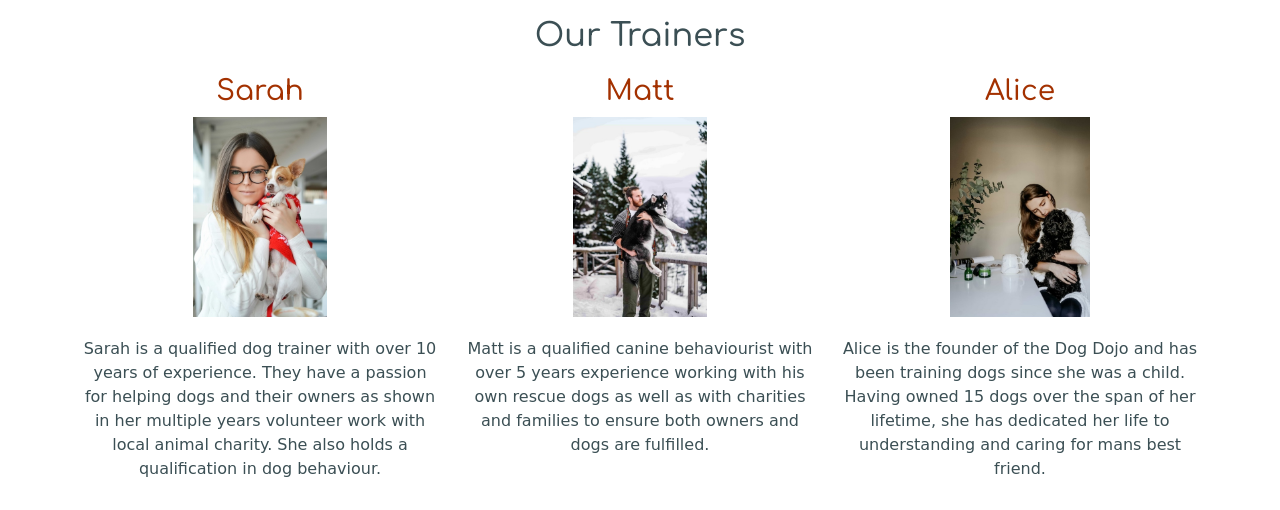
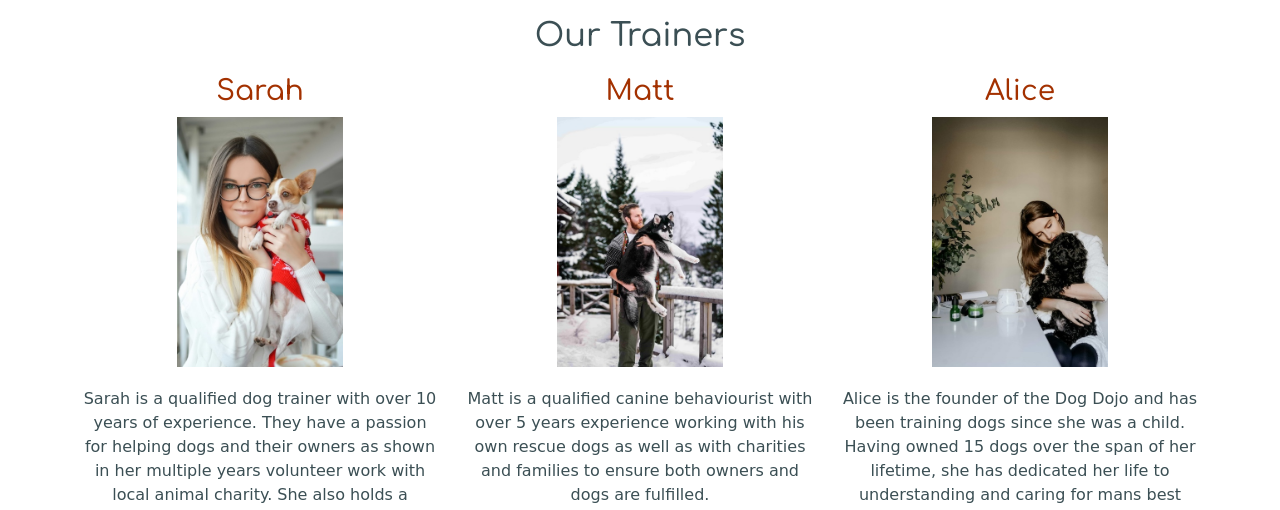
Before and after one commit to AP071216/mp1, a plain HTML site: page index.html in a window 1280 px wide. Shown: the part 791-1301 px from the top of the page. Drawn offline with nearby package versions, Linux system fonts and the light colour scheme; a web font is replaced by a local one.

Commit message:
Add media queries for trainer images

```diff
--- a/assets/css/style.css
+++ b/assets/css/style.css
@@ -91,13 +91,6 @@ body {
 
 .nav-item a:hover {
   color: var(--secondary-color);
-}
-
-/* Our trainers */
-#trainer {
-  object-fit: contain;
-  max-height: 200px;
-  max-width: 200px;
 }
 
 /* What we offer page */
@@ -199,10 +192,25 @@ a > i {
   height: 250px;
 }
 
+
 @media screen and (max-width: 768px) {
   .reg-events > img {
     width: 200px;
     height: 200px;
+  }
+
+  #trainer {
+    object-fit: contain;
+    width: 200px;
+    height: 200px;
+  }
 }
 
+@media screen and (min-width: 992px) {
+  #trainer {
+    object-fit: contain;
+    width: 250px;
+    height: 250px;
+  }
+
 }
```
